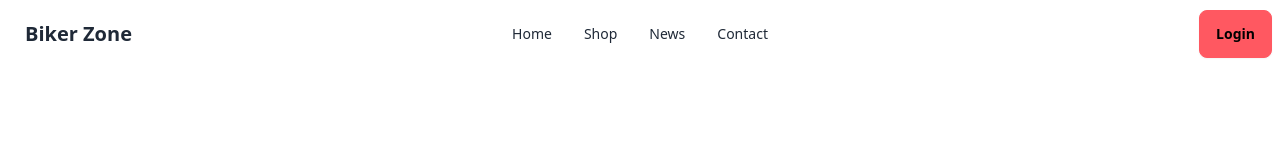
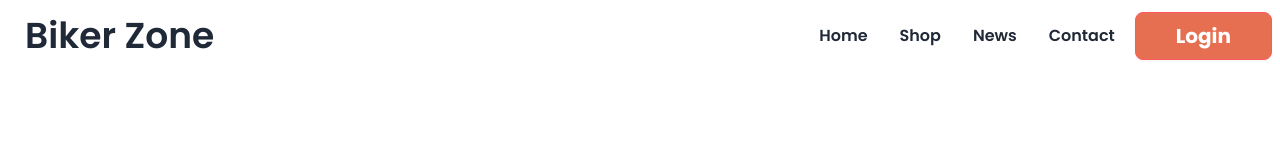
Before and after one commit to aminur-git/biker-zone-with-daisyui, a plain HTML site: page index.html in a window 1280 px wide. Drawn offline with nearby package versions, Linux system fonts and the light colour scheme.

Commit message:
navbar cooked

```diff
--- a/index.html
+++ b/index.html
@@ -8,13 +8,39 @@
     <!-- Tailwind and Daisy UI cdn -->
     <link href="https://cdn.jsdelivr.net/npm/daisyui@4.12.14/dist/full.min.css" rel="stylesheet" type="text/css" />
     <script src="https://cdn.tailwindcss.com"></script>
+
+    <!-- Font-Popins -->
+    <link rel="preconnect" href="https://fonts.googleapis.com">
+    <link rel="preconnect" href="https://fonts.gstatic.com" crossorigin>
+    <link href="https://fonts.googleapis.com/css2?family=Poppins:ital,wght@0,100;0,200;0,300;0,400;0,500;0,600;0,700;0,800;0,900;1,100;1,200;1,300;1,400;1,500;1,600;1,700;1,800;1,900&display=swap" rel="stylesheet">
+
+
+    <style>
+        .font-popins{
+            font-family: "Poppins", sans-serif;
+        }
+    </style>
+
+    <!-- tailwind Custom styles -->
+    <script>
+        tailwind.config = {
+          theme: {
+            extend: {
+              colors: {
+                clifford: '#da373d',
+                'bike-primary': '#E76F51',
+              }
+            }
+          }
+        }
+      </script>
 </head>
 
-<body>
-    <header>
+<body class="font-popins">
+    <header class="md:container md:mx-auto">
         <nav>
             <div class="navbar bg-base-100">
-                <div class="navbar-start">
+                <div class="flex-1">
                     <div class="dropdown">
                         <div tabindex="0" role="button" class="btn btn-ghost lg:hidden">
                             <svg xmlns="http://www.w3.org/2000/svg" class="h-5 w-5" fill="none" viewBox="0 0 24 24"
@@ -24,30 +50,30 @@
                             </svg>
                         </div>
                         <ul tabindex="0"
-                            class="menu menu-sm dropdown-content bg-base-100 rounded-box z-[1] mt-3 w-52 p-2 shadow">
+                            class="menu menu-sm dropdown-content bg-base-100 rounded-box z-[1] mt-3 w-52 p-2 text-base font-semibold shadow">
                             <li><a>Home</a></li>
                             <li><a>Shop</a></li>
                             <li><a>News</a></li>
                             <li><a>Contact</a></li>
                         </ul>
                     </div>
-                    <a class="btn btn-ghost text-xl">Biker Zone</a>
+                    <a class="btn btn-ghost text-4xl">Biker Zone</a>
                 </div>
                 <div class="navbar-center hidden lg:flex">
-                    <ul class="menu menu-horizontal px-1">
+                    <ul class="menu menu-horizontal text-base font-semibold px-1">
                         <li><a>Home</a></li>
                             <li><a>Shop</a></li>
                             <li><a>News</a></li>
                             <li><a>Contact</a></li>
                     </ul>
                 </div>
-                <div class="navbar-end">
-                    <a class="btn btn-error">Login</a>
+                <div class="">
+                    <a class="btn btn-error bg-bike-primary text-white text-xl font-bold px-10">Login</a>
                 </div>
             </div>
         </nav>
     </header>
-    <main>
+    <main class="md:container md:mx-auto">
 
     </main>
     <footer>
```
